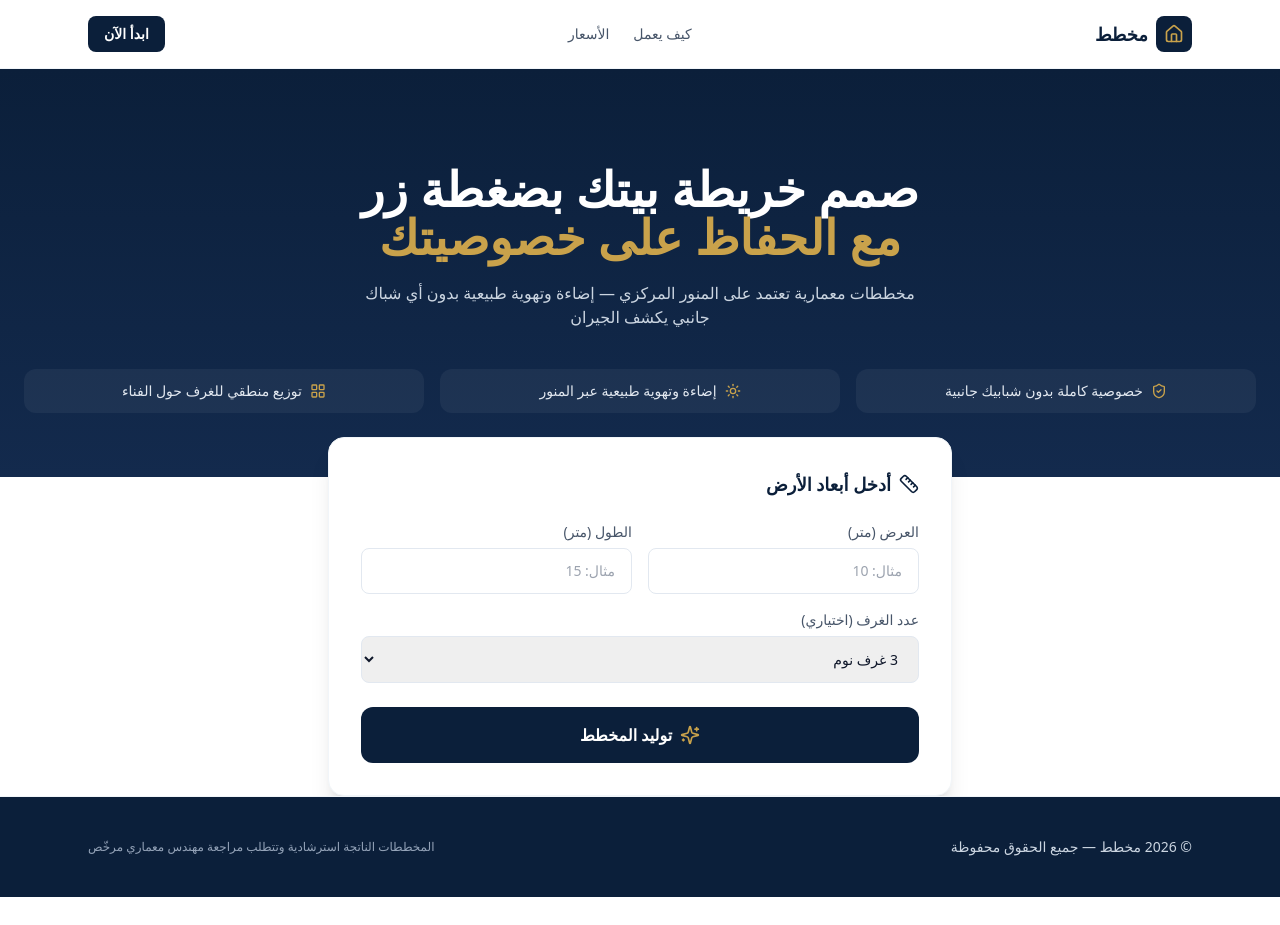
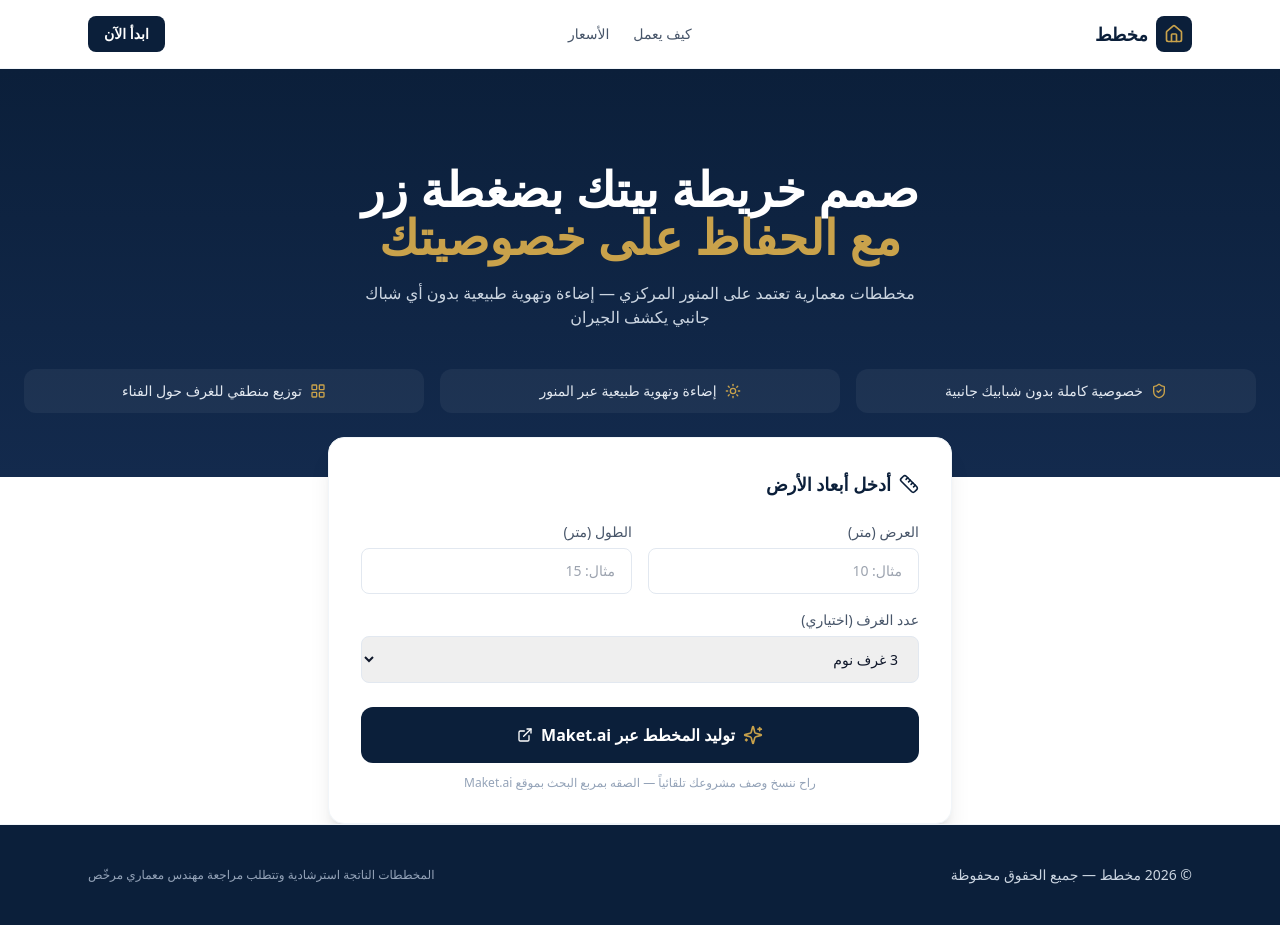
Before and after one commit to alinadhem2008-netizen/floor-plan-ai, a Next.js app: page / in a window 1280 px wide. Before the commit the page ends 897 px from the top, so only its background shows below. Built offline with nearby package versions, Linux system fonts and the light colour scheme.

Commit message:
Update GeneratorForm.tsx

```diff
--- a/components/GeneratorForm.tsx
+++ b/components/GeneratorForm.tsx
@@ -2,7 +2,7 @@
 
 import { useState } from "react";
 import { motion } from "framer-motion";
-import { Ruler, Sparkles } from "lucide-react";
+import { Ruler, Sparkles, ExternalLink } from "lucide-react";
 
 export type FormValues = {
   width: string;
@@ -10,11 +10,7 @@ export type FormValues = {
   rooms: string;
 };
 
-export default function GeneratorForm({
-  onGenerate,
-}: {
-  onGenerate: (values: FormValues) => void;
-}) {
+export default function GeneratorForm() {
   const [values, setValues] = useState<FormValues>({
     width: "",
     length: "",
@@ -24,7 +20,12 @@ export default function GeneratorForm({
   function handleSubmit(e: React.FormEvent) {
     e.preventDefault();
     if (!values.width || !values.length) return;
-    onGenerate(values);
+
+    const description = `منزل بمساحة أرض ${values.width} متر عرض × ${values.length} متر طول، ${values.rooms} غرف نوم، مع منور مركزي (فناء داخلي) للإضاءة والتهوية بدون شبابيك جانبية، غرفة استقبال، مطبخ، حمامات`;
+
+    navigator.clipboard.writeText(description).catch(() => {});
+
+    window.open("https://www.maket.ai/ai-floor-plan-generator", "_blank");
   }
 
   return (
@@ -96,8 +97,13 @@ export default function GeneratorForm({
           className="mt-6 flex w-full items-center justify-center gap-2 rounded-xl bg-[#0B1F3A] px-6 py-4 text-base font-bold text-white transition hover:bg-[#0B1F3A]/90"
         >
           <Sparkles className="h-5 w-5 text-[#C9A24B]" />
-          توليد المخطط
+          توليد المخطط عبر Maket.ai
+          <ExternalLink className="h-4 w-4" />
         </button>
+
+        <p className="mt-3 text-center text-xs text-slate-400">
+          راح ننسخ وصف مشروعك تلقائياً — الصقه بمربع البحث بموقع Maket.ai
+        </p>
       </motion.form>
     </section>
   );
```
